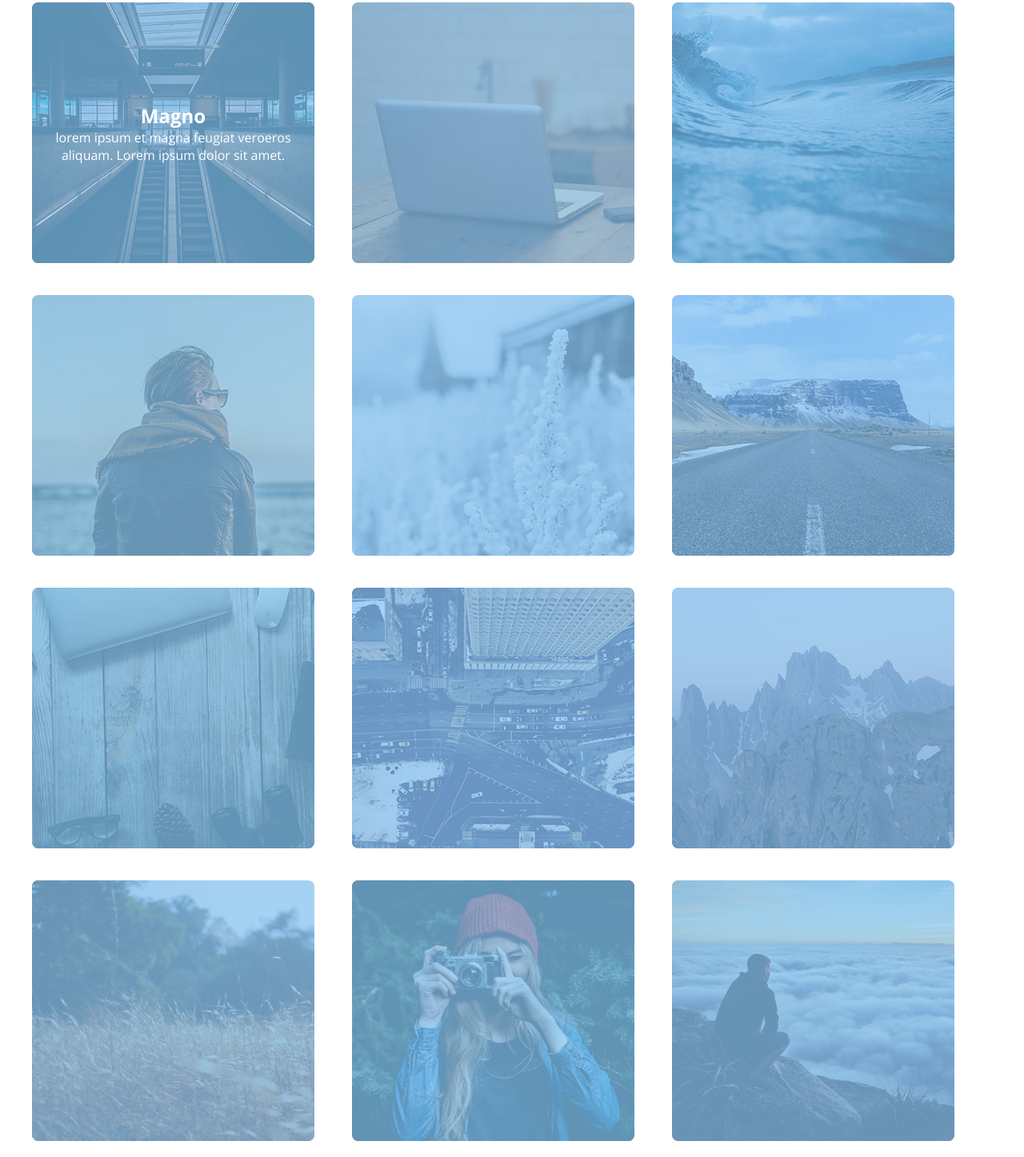
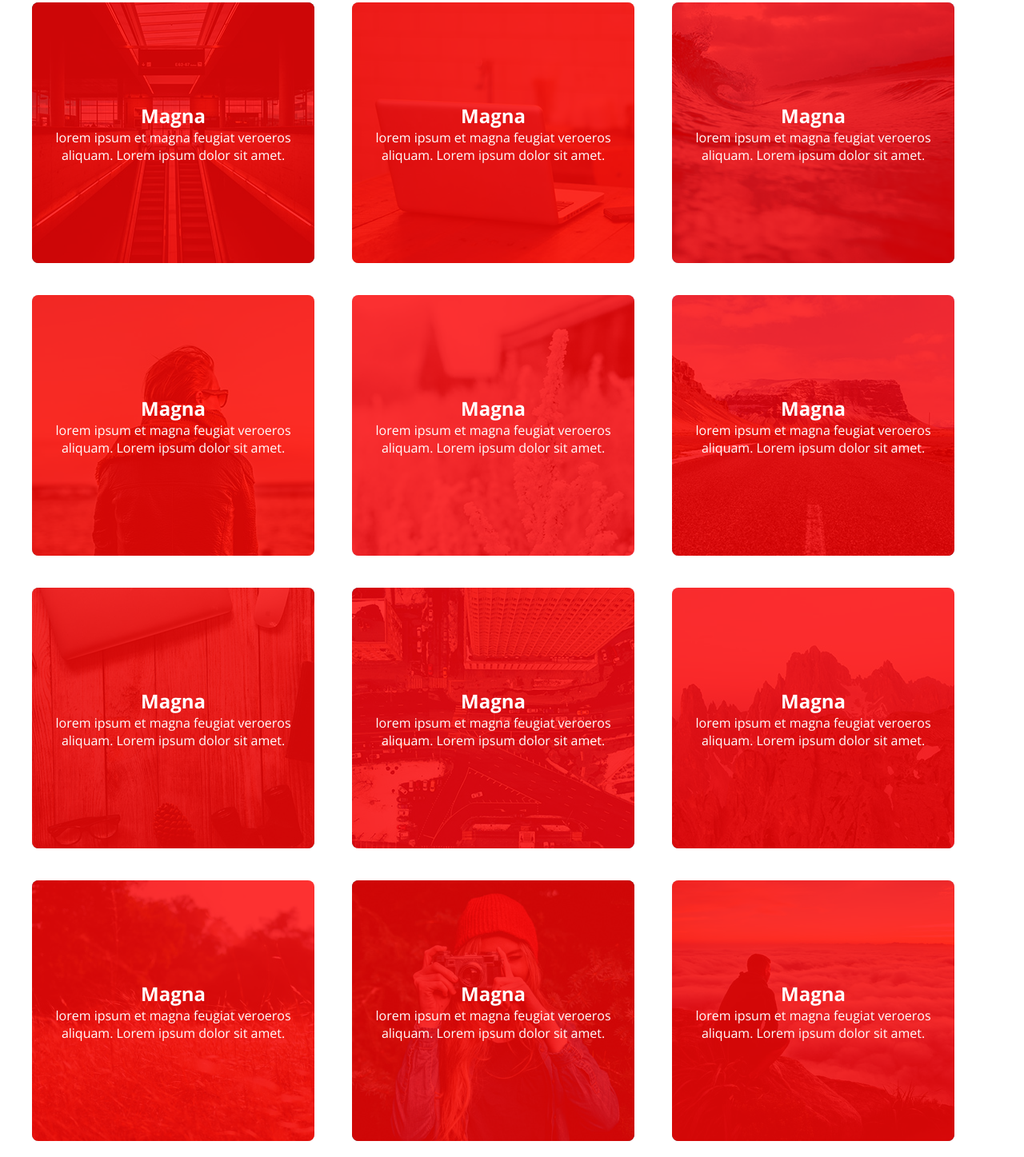
Before and after one commit to BrunoCasotto/ThirdPage, a website: page index.html in a window 1280 px wide. Shown: the part 609-2056 px from the top of the page at 80% size. Drawn offline with nearby package versions, Linux system fonts and the light colour scheme; files that its build step writes are made by us from their sources.

Commit message:
grid animations done

```diff
--- a/assets/sass/config/_vars.scss
+++ b/assets/sass/config/_vars.scss
@@ -22,3 +22,12 @@ $form-offset: 10px;
 
 /*variable for tab number*/
 $tab: 3;
+
+/*variation of colors*/
+$colors: (
+  1:red,
+  2:blue,
+  3:yellow,
+  4:blue,
+  5:yellow
+);
--- a/assets/sass/styles/components/grid.scss
+++ b/assets/sass/styles/components/grid.scss
@@ -17,9 +17,25 @@
       overflow: hidden;
       animation: grown 1s ease-out;
 
+      @for $i from 1 through 5 {
+          &:nth-child(#{$i}):before {
+           background-color:map-get($colors,$i);
+          }
+        }
+
       @keyframes grown {
           from {transform: scale(0.9);}
           to {transform: scale(1);}
+      }
+
+      &:before {
+        content:'';
+        position: absolute;
+        display:block;
+        z-index: 1;
+        width: 100%;
+        height: 100%;
+        opacity: 0.8;
       }
 
       &__text {
@@ -33,20 +49,11 @@
         top: 50%;
         transform: translate(-50%, -50%);
         z-index: 2;
+
         h3 {
           font-size: 1.5rem;
         }
       }
-
-      &:before {
-        content:'';
-        position: absolute;
-        display:block;
-        z-index: 1;
-        width: 100%;
-        height: 100%;
-        background-color: rgba(131, 195, 243, 0.7);
-      }
     }
   }
 }
--- a/assets/sass/styles/components/menu.scss
+++ b/assets/sass/styles/components/menu.scss
@@ -1,7 +1,7 @@
 .menu {
   position: fixed;
-  // width: 100vw;
-  // height: 100vh;
+  width: 100vw;
+  height: 100vh;
   border-top: 0;
   border-left: 0;
   background-color: rgba(123, 123, 123, 0.40);
@@ -12,11 +12,13 @@
   transition:opacity .5s;
   transition-timing-function: cubic-bezier(0.04, 0.23, 0.91, 0.74);
   opacity: 0;
+  visibility: hidden;
 
   &--active {
     transition:opacify .5s;
     transition-timing-function: cubic-bezier(0.04, 0.23, 0.91, 0.74);
     opacity: 1;
+    visibility: visible;
 
     .menu__content {
       transition:transform .5s;
@@ -85,6 +87,7 @@
         box-shadow: inset 0px -0.5px 0px 0px rgba(255, 255, 255, 0.30);
         cursor: pointer;
         transform: translateX(100%);
+
         @for $i from 1 through 5 {
           &:nth-child(#{$i}) {
             transition: transform .2s cubic-bezier(0, 0.41, 0.5, 0.73) #{0.2*$i}s;
--- a/assets/sass/styles/modules/content.scss
+++ b/assets/sass/styles/modules/content.scss
@@ -103,13 +103,13 @@
     }
 
     &__button-menu {
-      position: absolute;
+      position: fixed;
       cursor: pointer;
       width: 40px;
       height: 40px;
       z-index: 100;
       right: 40px;
-      top: -30px;
+      top: 22px;
 
 
       .close {
--- a/assets/sass/styles/pages/portfolio.scss
+++ b/assets/sass/styles/pages/portfolio.scss
@@ -18,16 +18,31 @@
     &__block {
 
       &__image {
-          cursor: pointer;
+        cursor: pointer;
 
-        &:after {
+        &:hover {
+          animation: shake 0.3s cubic-bezier(.36,.07,.19,.97) both;
+          transform: translate3d(0, 0, 0);
+        }
 
-        }
-        &:after {
+        @keyframes shake {
+          10%, 90% {
+            transform: translate3d(-1px, -1px, 0);
+          }
 
+          20%, 80% {
+            transform: translate3d(2px, 2px, 2px);
+          }
+
+          30%, 50%, 70% {
+            transform: translate3d(-4px, -4px, -4px);
+          }
+
+          40%, 60% {
+            transform: translate3d(4px, 4px, 4px);
+          }
         }
       }
     }
   }
-
 }
--- a/index.html
+++ b/index.html
@@ -82,7 +82,7 @@
                 <div class="grid__block">
                   <div class="grid__block__image">
                     <div class="grid__block__image__text">
-                        <h3>Magno</h3>
+                        <h3>Magna</h3>
                         <p>
                           lorem ipsum et magna feugiat veroeros aliquam.
                            Lorem ipsum dolor sit amet.
@@ -93,66 +93,142 @@
                 </div>
                 <div class="grid__block">
                   <div class="grid__block__image">
+                    <div class="grid__block__image__text">
+                        <h3>Magna</h3>
+                        <p>
+                          lorem ipsum et magna feugiat veroeros aliquam.
+                           Lorem ipsum dolor sit amet.
+                        </p>
+                    </div>
                     <img src="./img/pic02.jpg" alt="" />
                   </div>
                 </div>
 
                 <div class="grid__block">
                   <div class="grid__block__image">
+                    <div class="grid__block__image__text">
+                        <h3>Magna</h3>
+                        <p>
+                          lorem ipsum et magna feugiat veroeros aliquam.
+                           Lorem ipsum dolor sit amet.
+                        </p>
+                    </div>
                     <img src="./img/pic03.jpg" alt="" />
                   </div>
                 </div>
 
                 <div class="grid__block">
                   <div class="grid__block__image">
+                    <div class="grid__block__image__text">
+                        <h3>Magna</h3>
+                        <p>
+                          lorem ipsum et magna feugiat veroeros aliquam.
+                           Lorem ipsum dolor sit amet.
+                        </p>
+                    </div>
                     <img src="./img/pic04.jpg" alt="" />
                   </div>
                 </div>
 
                 <div class="grid__block">
                   <div class="grid__block__image">
+                    <div class="grid__block__image__text">
+                        <h3>Magna</h3>
+                        <p>
+                          lorem ipsum et magna feugiat veroeros aliquam.
+                           Lorem ipsum dolor sit amet.
+                        </p>
+                    </div>
                     <img src="./img/pic05.jpg" alt="" />
                   </div>
                 </div>
 
                 <div class="grid__block">
                   <div class="grid__block__image">
+                    <div class="grid__block__image__text">
+                        <h3>Magna</h3>
+                        <p>
+                          lorem ipsum et magna feugiat veroeros aliquam.
+                           Lorem ipsum dolor sit amet.
+                        </p>
+                    </div>
                     <img src="./img/pic06.jpg" alt="" />
                   </div>
                 </div>
 
                 <div class="grid__block">
                   <div class="grid__block__image">
+                    <div class="grid__block__image__text">
+                        <h3>Magna</h3>
+                        <p>
+                          lorem ipsum et magna feugiat veroeros aliquam.
+                           Lorem ipsum dolor sit amet.
+                        </p>
+                    </div>
                     <img src="./img/pic07.jpg" alt="" />
                   </div>
                 </div>
                 <div class="grid__block">
                   <div class="grid__block__image">
+                    <div class="grid__block__image__text">
+                        <h3>Magna</h3>
+                        <p>
+                          lorem ipsum et magna feugiat veroeros aliquam.
+                           Lorem ipsum dolor sit amet.
+                        </p>
+                    </div>
                     <img src="./img/pic08.jpg" alt="" />
                   </div>
                 </div>
                 <div class="grid__block">
                   <div class="grid__block__image">
+                    <div class="grid__block__image__text">
+                        <h3>Magna</h3>
+                        <p>
+                          lorem ipsum et magna feugiat veroeros aliquam.
+                           Lorem ipsum dolor sit amet.
+                        </p>
+                    </div>
                     <img src="./img/pic09.jpg" alt="" />
                   </div>
                 </div>
                 <div class="grid__block">
                   <div class="grid__block__image">
+                    <div class="grid__block__image__text">
+                        <h3>Magna</h3>
+                        <p>
+                          lorem ipsum et magna feugiat veroeros aliquam.
+                           Lorem ipsum dolor sit amet.
+                        </p>
+                    </div>
                     <img src="./img/pic10.jpg" alt="" />
                   </div>
                 </div>
                 <div class="grid__block">
                   <div class="grid__block__image">
+                    <div class="grid__block__image__text">
+                        <h3>Magna</h3>
+                        <p>
+                          lorem ipsum et magna feugiat veroeros aliquam.
+                           Lorem ipsum dolor sit amet.
+                        </p>
+                    </div>
                     <img src="./img/pic11.jpg" alt="" />
                   </div>
                 </div>
                 <div class="grid__block">
                   <div class="grid__block__image">
+                    <div class="grid__block__image__text">
+                        <h3>Magna</h3>
+                        <p>
+                          lorem ipsum et magna feugiat veroeros aliquam.
+                           Lorem ipsum dolor sit amet.
+                        </p>
+                    </div>
                     <img src="./img/pic12.jpg" alt="" />
                   </div>
                 </div>
                 </div>
-
               </div>
             </div>
           </div>
```
